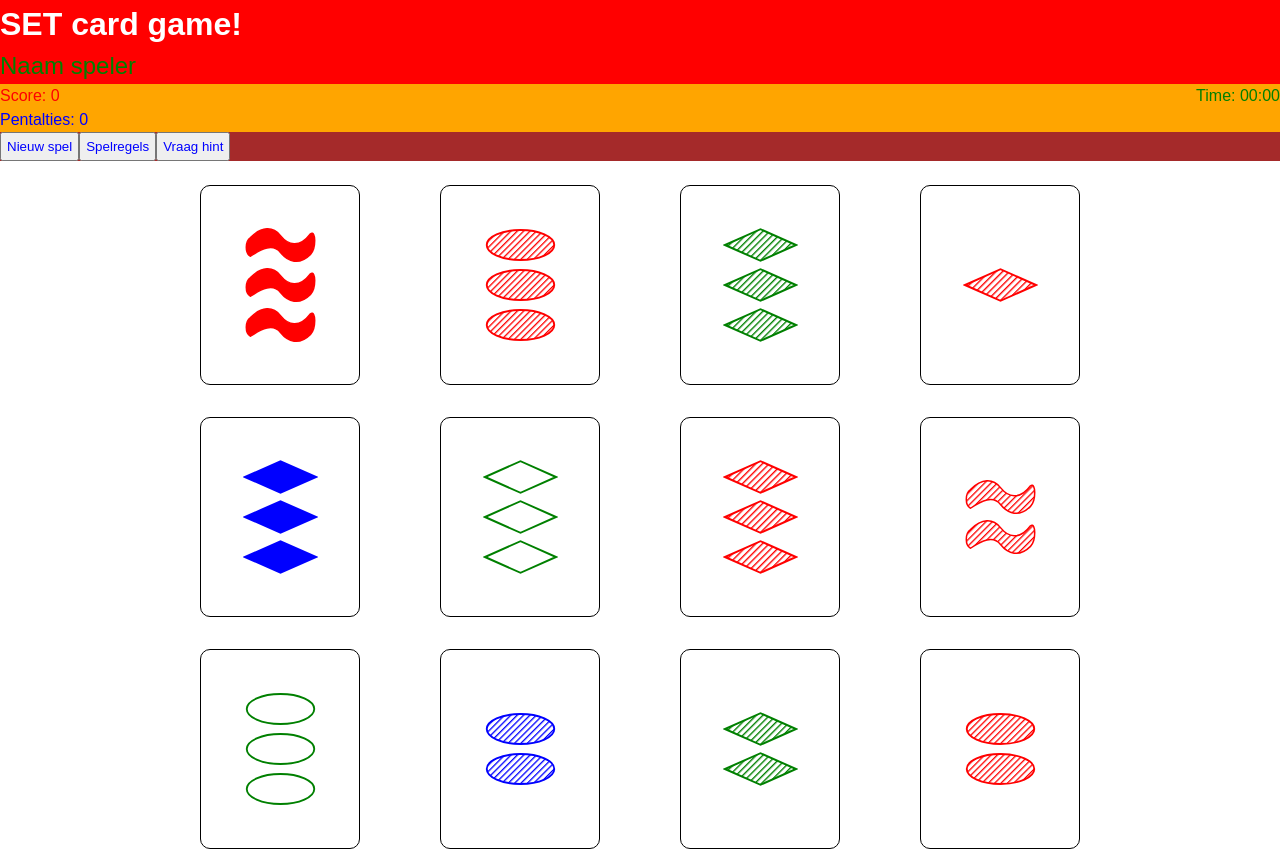
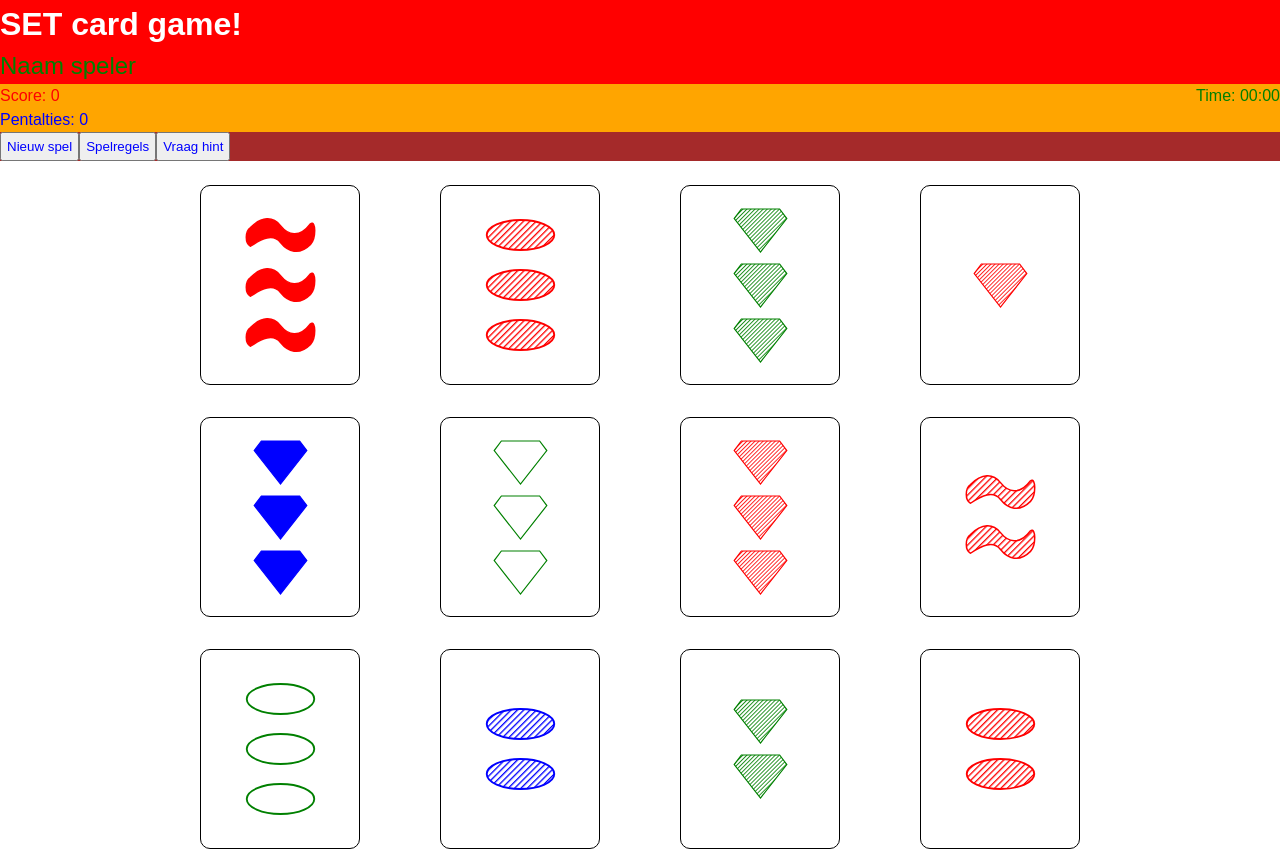
Before and after one commit to RobVerplanke/set-card-game, a React (Vite) app: page / in a window 1280 px wide. Shown: the top 851 px of the page. Built offline with nearby package versions, Linux system fonts and the light colour scheme.

Commit message:
styling: seperate symbol styling, adjust diamond shape

```diff
--- a/src/components/Card/Card.module.css
+++ b/src/components/Card/Card.module.css
@@ -9,9 +9,3 @@
   border-radius: 10px;
   height: 200px;
 }
-
-/* Single symbol on card */
-svg {
-  width: 75px;
-  height: 40px;
-}
--- a/src/components/Card/Card.tsx
+++ b/src/components/Card/Card.tsx
@@ -1,7 +1,7 @@
 import type { Card } from '../../types/Card';
-import Diamond from '../symbols/Diamond';
-import Oval from '../symbols/Oval';
-import Squiggle from '../symbols/Squiggle';
+import Diamond from '../symbols/Diamond/Diamond';
+import Oval from '../symbols/Oval/Oval';
+import Squiggle from '../symbols/squiggle/Squiggle';
 
 // CSS
 import styles from './Card.module.css'; // CSS module
--- /dev/null
+++ b/src/components/symbols/Diamond/Diamond.module.css
@@ -0,0 +1,10 @@
+.symbols {
+  display: flex;
+  flex-direction: column;
+  align-items: center;
+}
+
+.diamond {
+  width: 55px;
+  height: 55px;
+}
--- a/src/components/symbols/Squiggle.tsx
+++ b/src/components/symbols/Diamond/Diamond.tsx
@@ -1,16 +1,19 @@
-import type { SymbolProps } from '../../types/Card';
+import type { SymbolProps } from '../../../types/Card';
 
-export default function Squiggle({ id, color, fill, count }: SymbolProps) {
-  const patternId = `stripes-squiggle-${id}`;
+// CSS
+import styles from './Diamond.module.css'; // CSS module
+
+export default function Diamond({ id, color, fill, count }: SymbolProps) {
+  const patternId = `stripes-diamond-${id}`;
   const fillColor =
     fill === 'solid' ? color : fill === 'empty' ? 'none' : `url(#${patternId})`;
-
   return (
-    <>
+    <div className={styles.symbols}>
       {Array.from({ length: count }, (_, index) => (
         <svg
           key={index}
-          viewBox="0 0 200 100"
+          className={styles.diamond}
+          viewBox="-15 5 230 190"
           xmlns="http://www.w3.org/2000/svg"
         >
           <defs>
@@ -31,21 +34,14 @@ export default function Squiggle({ id, color, fill, count }: SymbolProps) {
               />
             </pattern>
           </defs>
-          <path
-            d="M 20,30
-        C 50,0 80,0 100,25
-        C 120,50 150,60 180,20
-        C 195,10 195,60 180,75
-        C 150,105 120,95 100,70
-        C 80,45 50,60 20,80
-        C 5,73 5,40 20,30
-        Z"
+          <polygon
+            points="20,10 180,10 210,50 100,190 -10,50"
             fill={fillColor}
             stroke={color}
-            strokeWidth="4"
+            strokeWidth="5"
           />
         </svg>
       ))}
-    </>
+    </div>
   );
 }
--- /dev/null
+++ b/src/components/symbols/Oval/Oval.module.css
@@ -0,0 +1,10 @@
+.symbols {
+  display: flex;
+  flex-direction: column;
+  align-items: center;
+}
+
+.oval {
+  width: 75px;
+  height: 50px;
+}
--- a/src/components/symbols/Oval.tsx
+++ b/src/components/symbols/Oval/Oval.tsx
@@ -1,4 +1,7 @@
-import type { SymbolProps } from '../../types/Card';
+import type { SymbolProps } from '../../../types/Card';
+
+// CSS
+import styles from './Oval.module.css'; // CSS module
 
 export default function Oval({ id, color, fill, count }: SymbolProps) {
   const patternId = `stripes-oval-${id}`;
@@ -10,6 +13,7 @@ export default function Oval({ id, color, fill, count }: SymbolProps) {
       {Array.from({ length: count }, (_, index) => (
         <svg
           key={index}
+          className={styles.oval}
           viewBox="0 0 200 100"
           width="75"
           height="40"
--- /dev/null
+++ b/src/components/symbols/squiggle/Squiggle.module.css
@@ -0,0 +1,10 @@
+.symbols {
+  display: flex;
+  flex-direction: column;
+  align-items: center;
+}
+
+.squiggle {
+  width: 75px;
+  height: 50px;
+}
--- a/src/components/symbols/Diamond.tsx
+++ b/src/components/symbols/squiggle/Squiggle.tsx
@@ -1,15 +1,20 @@
-import type { SymbolProps } from '../../types/Card';
+import type { SymbolProps } from '../../../types/Card';
 
-export default function Diamond({ id, color, fill, count }: SymbolProps) {
-  const patternId = `stripes-diamond-${id}`;
+// CSS
+import styles from './Squiggle.module.css'; // CSS module
+
+export default function Squiggle({ id, color, fill, count }: SymbolProps) {
+  const patternId = `stripes-squiggle-${id}`;
   const fillColor =
     fill === 'solid' ? color : fill === 'empty' ? 'none' : `url(#${patternId})`;
+
   return (
-    <>
+    <div className={styles.symbols}>
       {Array.from({ length: count }, (_, index) => (
         <svg
           key={index}
-          viewBox="5 5 190 90"
+          className={styles.squiggle}
+          viewBox="0 0 200 100"
           xmlns="http://www.w3.org/2000/svg"
         >
           <defs>
@@ -30,15 +35,21 @@ export default function Diamond({ id, color, fill, count }: SymbolProps) {
               />
             </pattern>
           </defs>
-
-          <polygon
-            points="10,50 100,90 190,50 100,10"
-            strokeWidth="5"
+          <path
+            d="M 20,30
+        C 50,0 80,0 100,25
+        C 120,50 150,60 180,20
+        C 195,10 195,60 180,75
+        C 150,105 120,95 100,70
+        C 80,45 50,60 20,80
+        C 5,73 5,40 20,30
+        Z"
             fill={fillColor}
             stroke={color}
+            strokeWidth="4"
           />
         </svg>
       ))}
-    </>
+    </div>
   );
 }
```
